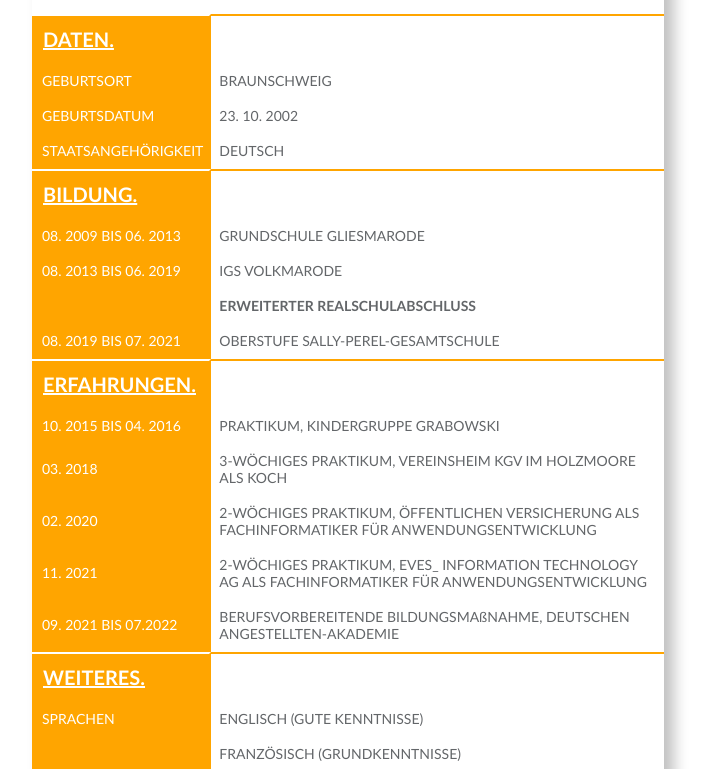
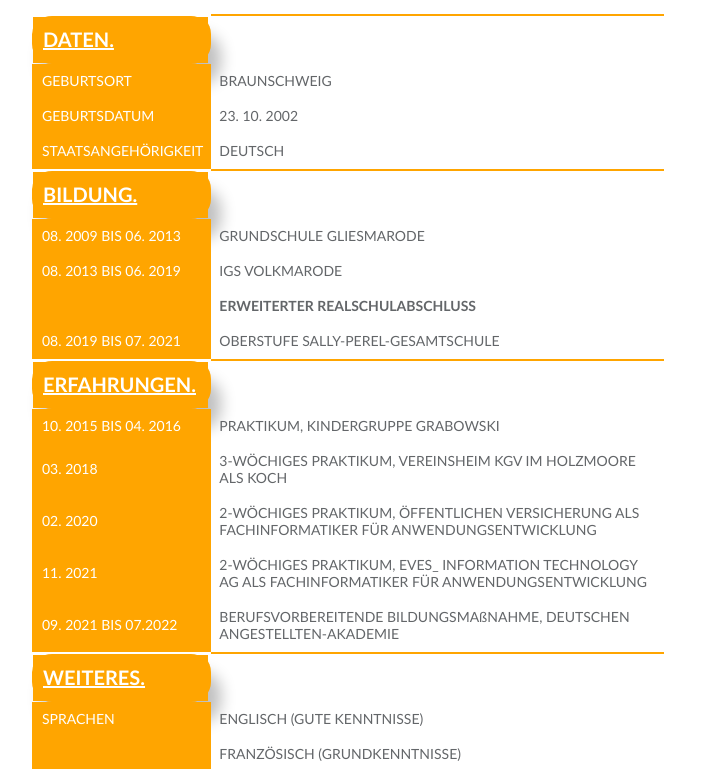
Before and after one commit to DomBLK/Lebenslauf, a plain HTML site: page index.html in a window 1280 px wide. Shown: the part 248-1017 px from the top of the page, without its empty margins (292-1003 px from the left). Drawn offline with Linux system fonts and the light colour scheme.

Commit message:
Update Style.css

```diff
--- a/Style.css
+++ b/Style.css
@@ -41,8 +41,6 @@ td {
 
 table {
     border-spacing: 0px;
-	box-shadow: 10px 20px 15px silver;
-	border-radius: 20px;
 }
 
 body {
@@ -70,6 +68,8 @@ th.Ü1 {
     background-color: orange;
     border-top: solid white 2px;
     border-right: solid orange 2px;
+    box-shadow: 10px 20px 15px silver;
+    border-radius: 20px;
 }
 
 th#daten {
```
